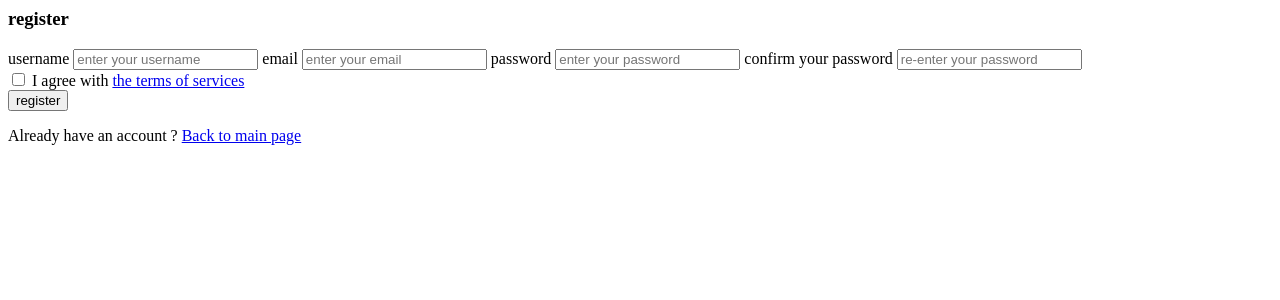
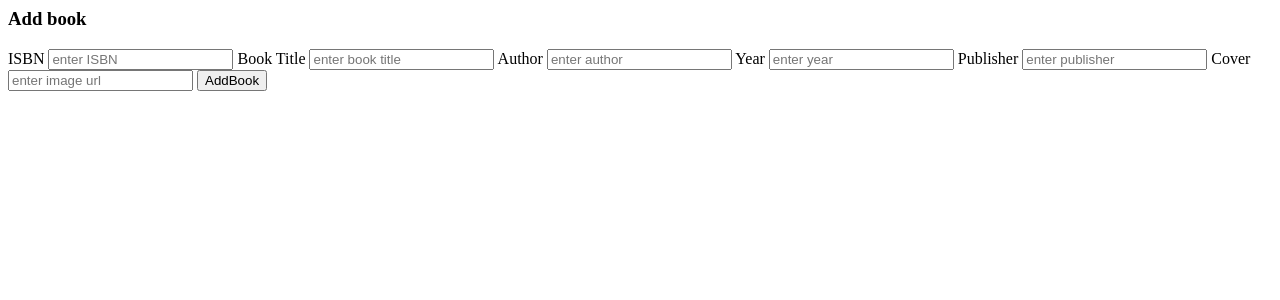
Before and after one commit to ChaosFlameme/Library-E-Book, a PHP site: page /php/adminBookAdd.php in a window 1280 px wide. Shown: the top 300 px of the page. Run offline with PHP 8.4, Linux system fonts and the light colour scheme.

Commit message:
User's functions about books

```diff
--- a/php/adminBookAdd.php
+++ b/php/adminBookAdd.php
@@ -2,27 +2,32 @@
 include "dbConnection.php";
 
 if (isset($_POST['addBook'])) {
-    $ISBN = $_POST[''];
-    $bookTitle = $_POST[''];
-    $author = $_POST[''];
-    $yearPublication = $_POST[''];
-    $publisher=$_POST[''];
-    $cover_s = $_POST[''];
-    $cover_m = $_POST[''];
-    $cover_l = $_POST[''];
-
+    $ISBN = $_POST['addISBN'];
+    $bookTitle = $_POST['addBookTitle'];
+    $author = $_POST['addAuthor'];
+    $yearPublication = $_POST['addYear'];
+    $publisher=$_POST['addPublisher'];
+    // $cover_s = $_POST['addImageS'];
+    // $cover_m = $_POST['addImageM'];
+    $cover_l = $_POST['addImageL'];
+    $noImage = "https://www.freeiconspng.com/thumbs/no-image-icon/no-image-icon-6.png";
 
     $errors = array();
+
+    if(empty($cover_l)){
+
+        $cover_l=$noImage;
+    }
 
     //Validation
     if (empty($ISBN)) {
         array_push($errors, "ISBN is required");
     }
     if (empty($bookTitle)) {
-        array_push($errors, "Email is required");
+        array_push($errors, "book title is required");
     }
     if (empty($author)) {
-        array_push($errors, "Password is required");
+        array_push($errors, "Author is required");
     }
 
 
@@ -37,48 +42,61 @@ if (isset($_POST['addBook'])) {
 
     //Check if there's no error
     if (count($errors) == 0) {
+        echo $ISBN . "|";
+        echo $bookTitle. "|";
+        echo $author. "|";
+        echo $yearPublication. "|";
+        echo $publisher. "|";
+        echo $cover_l;
 
-        $query = "INSERT INTO books
-    VALUES ('$ISBN', '$bookTitle','$author','$yearPublication','$publisher', '$cover_s', '$cover_m', '$cover_l')";
+        $query = "INSERT INTO `books` (`ISBN`, `Book-Title`, `Book-Author`, `Year-Publication`, `Publisher`, `Image-URL-L`)
+    VALUES ('$ISBN', '$bookTitle','$author','$yearPublication','$publisher', '$cover_l')";
 
         if (mysqli_query($connection, $query)) {
-            echo '<script>alert("Register sucessfully!")</script>';
+            echo '<script>alert("Book added sucessfully!")</script>';
 
         } else {
-            echo '<script>alert("Register Failed!")</script>';
+            echo '<script>alert("Adding Failed!")</script>';
+        }
+    }else{
+        foreach($errors as $error) {
+            echo $error, '<br>';
         }
     }
 }
 
 mysqli_close($connection);
+
+//https://www.freeiconspng.com/thumbs/no-image-icon/no-image-icon-6.png
 ?>
 
 
 <html>
 <body>
-    <div class="login-form-container register-form-container">
         <form action="" method="POST">
-            <h3>register</h3>
-            <span>username</span>
-            <input type="text" name="txtUsername" class="box" placeholder="enter your username" id="txtUsername" required>
+            <h3>Add book</h3>
+            <label for="addISBN">ISBN</label>
+            <input type="text" name="addISBN"  id="addISBN" class="box" placeholder="enter ISBN" required>
 
-            <span>email</span>
-            <input type="email" name="txtEmail" class="box" placeholder="enter your email" id="txtEmail " required>
+            <label for="addBookTitle">Book Title</label>
+            <input type="text" name="addBookTitle"  id="addBookTitle" class="box" placeholder="enter book title" required>
 
-            <span>password</span>
-            <input type="password" name="txtPassword" class="box" placeholder="enter your password" id="txtPassword" required>
+            <label for="addAuthor">Author</label>
+            <input type="text" name="addAuthor"  id="addAuthor" class="box" placeholder="enter author" required>
 
-            <span>confirm your password</span>
-            <input type="password" name="txtPassword" class="box" placeholder="re-enter your password" id="txtPasswordCon" required>
-            <div class="checkbox">
-                <input required type="checkbox" name="" id="agree-terms">
-                <label for="agree-terms">I agree with
-                    <a href="#">the terms of services</a></label>
-            </div>
-            <input type="submit" value="register" name="register" class="btn">
-            <p>Already have an account ? <a href="../index.php">Back to main page</a></p>
+            <label for="addYear">Year</label>
+            <input type="text" name="addYear"  id="addYear" class="box" placeholder="enter year" required>
+
+            <label for="addPublisher">Publisher</label>
+            <input type="text" name="addPublisher"  id="addPublisher" class="box" placeholder="enter publisher" required>
+
+            <label for="addPublisher">Cover</label>
+            <input type="text" name="addImageL"  id="addImageL" class="box" placeholder="enter image url">
+
+
+            <input type="submit" value="AddBook" name="addBook" class="btn">
+
         </form>
-    </div>
 </body>
 
 </html>
```
Also changed, not shown: php/adminBookEdit.php (added, +60 -0 lines), php/test.php (+9 -5 lines), php/userBookBrowsing.php (renamed from php/adminBookListing.php, +17 -2 lines), php/userBookListing.php (+9 -0 lines), php/userBookRemove.php (+14 -14 lines), php/userBookRenting.php (+9 -4 lines).
